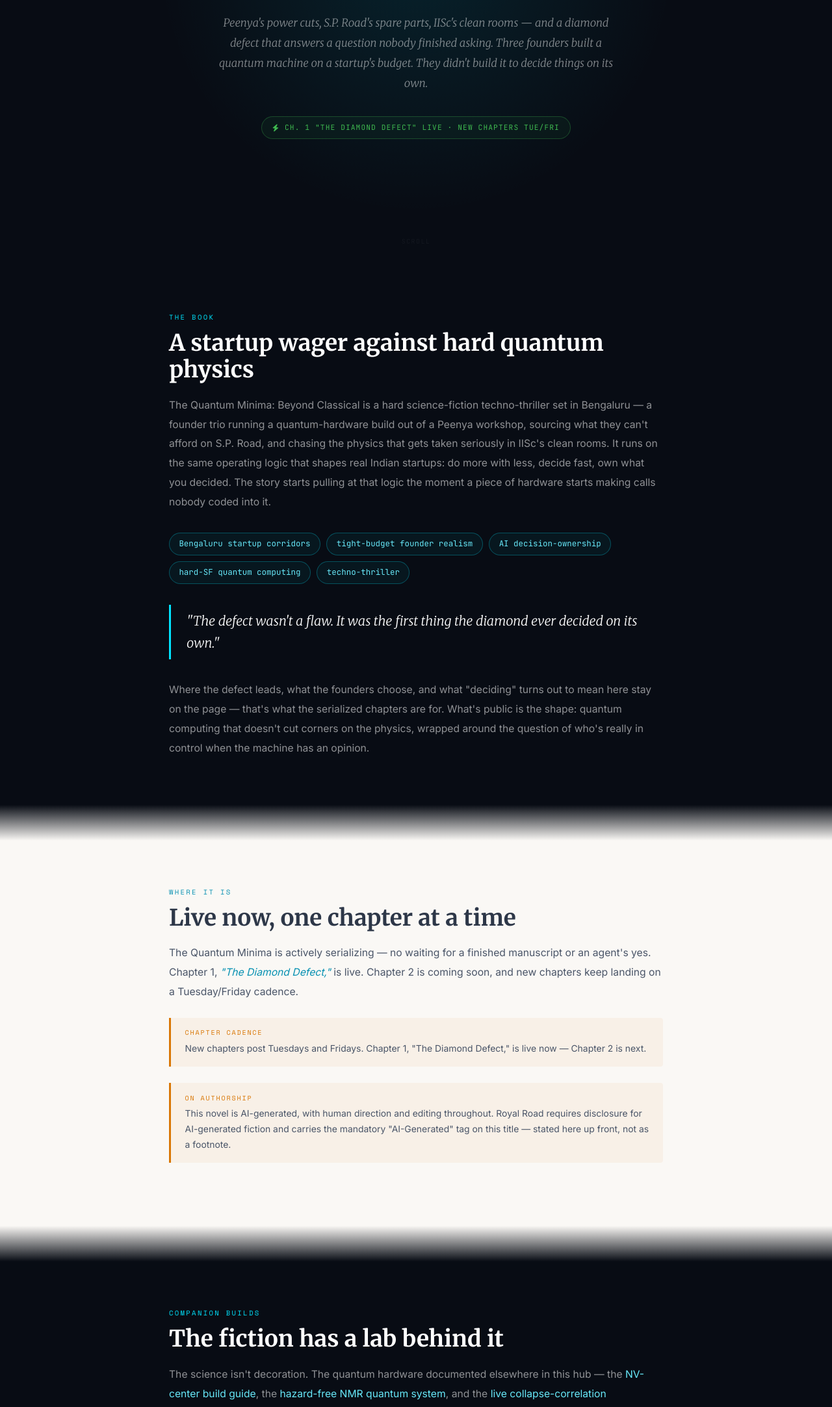
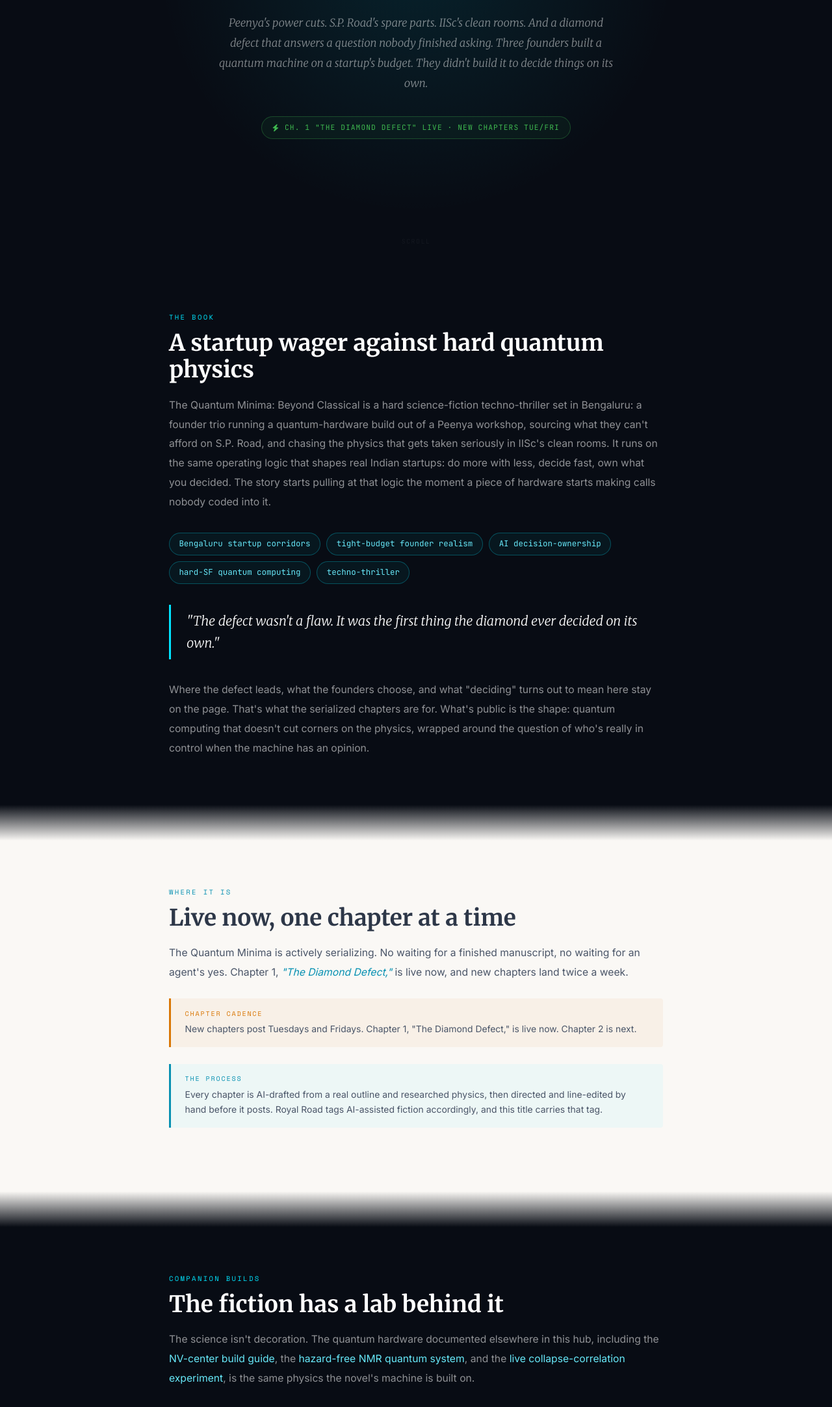
Before and after one commit to rahuldeo2047/rd2047-insights, a plain HTML site: page quantum-novel.html in a window 1280 px wide. Shown: the part 391-2557 px from the top of the page at 65% size. Drawn offline with nearby package versions, Linux system fonts and the light colour scheme.

Commit message:
fix(novels): tone down AI-disclosure framing, trim em-dashes, tie perfect-imperfect to worldtube research
quantum-novel.html: authorship note reframed from defensive
disclaimer to confident process description; CTA leads with
"start now" instead of "free" to avoid undercutting perceived
value; disclosure box no longer styled as a warning.

perfect-imperfect.html: adds a teaser link to the in-progress
Worldtube paper as grounding for the novel's time-travel physics,
without revealing any unpublished paper content.

Co-Authored-By: Claude Sonnet 5 <noreply@anthropic.com>
Claude-Session: https://claude.ai/code/session_01QFXiUQGQnudosC2iCV15wM

```diff
--- a/quantum-novel.html
+++ b/quantum-novel.html
@@ -78,7 +78,7 @@ footer a{color:rgba(0,229,255,.5);text-decoration:none;}footer a:hover{color:var
   <div class="hg"></div>
   <div class="h-eye">Hard Sci-Fi Techno-Thriller &nbsp;·&nbsp; Serializing Now</div>
   <h1>The Quantum <em>Minima</em>: Beyond Classical</h1>
-  <p class="h-sub">Peenya's power cuts, S.P. Road's spare parts, IISc's clean rooms — and a diamond defect that answers a question nobody finished asking. Three founders built a quantum machine on a startup's budget. They didn't build it to decide things on its own.</p>
+  <p class="h-sub">Peenya's power cuts. S.P. Road's spare parts. IISc's clean rooms. And a diamond defect that answers a question nobody finished asking. Three founders built a quantum machine on a startup's budget. They didn't build it to decide things on its own.</p>
   <div class="h-badge"><i class="fas fa-bolt"></i> Ch. 1 "The Diamond Defect" live · new chapters Tue/Fri</div>
   <div class="scroll-hint">SCROLL</div>
 </section>
@@ -88,7 +88,7 @@ footer a{color:rgba(0,229,255,.5);text-decoration:none;}footer a:hover{color:var
 <div class="inn">
   <div class="eye rv">The Book</div>
   <h2 class="act act-d rv">A startup wager against hard quantum physics</h2>
-  <p class="bd rv">The Quantum Minima: Beyond Classical is a hard science-fiction techno-thriller set in Bengaluru — a founder trio running a quantum-hardware build out of a Peenya workshop, sourcing what they can't afford on S.P. Road, and chasing the physics that gets taken seriously in IISc's clean rooms. It runs on the same operating logic that shapes real Indian startups: do more with less, decide fast, own what you decided. The story starts pulling at that logic the moment a piece of hardware starts making calls nobody coded into it.</p>
+  <p class="bd rv">The Quantum Minima: Beyond Classical is a hard science-fiction techno-thriller set in Bengaluru: a founder trio running a quantum-hardware build out of a Peenya workshop, sourcing what they can't afford on S.P. Road, and chasing the physics that gets taken seriously in IISc's clean rooms. It runs on the same operating logic that shapes real Indian startups: do more with less, decide fast, own what you decided. The story starts pulling at that logic the moment a piece of hardware starts making calls nobody coded into it.</p>
 
   <div class="themes rv">
     <span class="th">Bengaluru startup corridors</span>
@@ -100,7 +100,7 @@ footer a{color:rgba(0,229,255,.5);text-decoration:none;}footer a:hover{color:var
 
   <p class="pull rv">"The defect wasn't a flaw. It was the first thing the diamond ever decided on its own."</p>
 
-  <p class="bd rv">Where the defect leads, what the founders choose, and what "deciding" turns out to mean here stay on the page — that's what the serialized chapters are for. What's public is the shape: quantum computing that doesn't cut corners on the physics, wrapped around the question of who's really in control when the machine has an opinion.</p>
+  <p class="bd rv">Where the defect leads, what the founders choose, and what "deciding" turns out to mean here stay on the page. That's what the serialized chapters are for. What's public is the shape: quantum computing that doesn't cut corners on the physics, wrapped around the question of who's really in control when the machine has an opinion.</p>
 </div>
 </section>
 
@@ -110,16 +110,16 @@ footer a{color:rgba(0,229,255,.5);text-decoration:none;}footer a:hover{color:var
 <div class="inn">
   <div class="eye rv" style="color:#0891b2;">Where It Is</div>
   <h2 class="act act-w rv">Live now, one chapter at a time</h2>
-  <p class="bw rv">The Quantum Minima is actively serializing — no waiting for a finished manuscript or an agent's yes. Chapter 1, <em>"The Diamond Defect,"</em> is live. Chapter 2 is coming soon, and new chapters keep landing on a Tuesday/Friday cadence.</p>
+  <p class="bw rv">The Quantum Minima is actively serializing. No waiting for a finished manuscript, no waiting for an agent's yes. Chapter 1, <em>"The Diamond Defect,"</em> is live now, and new chapters land twice a week.</p>
 
   <div class="fd rv">
     <div class="fdl">Chapter cadence</div>
-    <div class="fdb">New chapters post Tuesdays and Fridays. Chapter 1, "The Diamond Defect," is live now — Chapter 2 is next.</div>
+    <div class="fdb">New chapters post Tuesdays and Fridays. Chapter 1, "The Diamond Defect," is live now. Chapter 2 is next.</div>
   </div>
 
-  <div class="fd rv">
-    <div class="fdl">On authorship</div>
-    <div class="fdb">This novel is AI-generated, with human direction and editing throughout. Royal Road requires disclosure for AI-generated fiction and carries the mandatory "AI-Generated" tag on this title — stated here up front, not as a footnote.</div>
+  <div class="fd rv" style="border-left-color:#0891b2;background:rgba(0,229,255,.05);">
+    <div class="fdl" style="color:#0891b2;">The process</div>
+    <div class="fdb">Every chapter is AI-drafted from a real outline and researched physics, then directed and line-edited by hand before it posts. Royal Road tags AI-assisted fiction accordingly, and this title carries that tag.</div>
   </div>
 </div>
 </section>
@@ -130,7 +130,7 @@ footer a{color:rgba(0,229,255,.5);text-decoration:none;}footer a:hover{color:var
 <div class="inn">
   <div class="eye rv">Companion Builds</div>
   <h2 class="act act-d rv">The fiction has a lab behind it</h2>
-  <p class="bd rv">The science isn't decoration. The quantum hardware documented elsewhere in this hub — the <a href="nv-quantum-requirements.html" style="color:#67e8f9;">NV-center build guide</a>, the <a href="safe-qc-system.html" style="color:#67e8f9;">hazard-free NMR quantum system</a>, and the <a href="consciousness-and-quantum-collapse-correlation-testing.html" style="color:#67e8f9;">live collapse-correlation experiment</a> — is the same physics the novel's machine is built on.</p>
+  <p class="bd rv">The science isn't decoration. The quantum hardware documented elsewhere in this hub, including the <a href="nv-quantum-requirements.html" style="color:#67e8f9;">NV-center build guide</a>, the <a href="safe-qc-system.html" style="color:#67e8f9;">hazard-free NMR quantum system</a>, and the <a href="consciousness-and-quantum-collapse-correlation-testing.html" style="color:#67e8f9;">live collapse-correlation experiment</a>, is the same physics the novel's machine is built on.</p>
 </div>
 </section>
 
@@ -139,15 +139,15 @@ footer a{color:rgba(0,229,255,.5);text-decoration:none;}footer a:hover{color:var
 <section class="s-wm">
 <div class="inn">
   <div class="cta rv" style="background:linear-gradient(135deg,rgba(0,229,255,.06),rgba(13,148,136,.04));">
-    <div class="cta-t" style="color:var(--tx);">Read it now — free</div>
-    <div class="cta-d" style="color:rgba(45,55,72,.7);">Chapter 1 is live and free to read across multiple platforms. Pick whichever you already use.</div>
+    <div class="cta-t" style="color:var(--tx);">Chapter 1 is live. Start now.</div>
+    <div class="cta-d" style="color:rgba(45,55,72,.7);">Read wherever you already are. New chapters land twice a week, so the earlier you start, the sooner you're caught up. If it hooks you, a rating on that platform does more for this book than almost anything else.</div>
     <div class="cta-links">
       <a class="cta-btn" href="https://www.royalroad.com/fiction/189775" target="_blank" rel="noopener"><i class="fas fa-scroll"></i> Royal Road</a>
       <a class="cta-btn" href="https://www.wattpad.com/story/416151538-the-quantum-minima-beyond-classical" target="_blank" rel="noopener"><i class="fab fa-wattpad"></i> Wattpad</a>
       <a class="cta-btn" href="https://www.inkitt.com/stories/1888449/chapters/1" target="_blank" rel="noopener"><i class="fas fa-book-open"></i> Inkitt</a>
       <a class="cta-btn" href="https://www.booksie.com/787392-the-quantum-minima-beyond-classical-chapter-1" target="_blank" rel="noopener"><i class="fas fa-book"></i> Booksie</a>
     </div>
-    <div class="cta-note" style="color:rgba(45,55,72,.45);">Also live on Stary Writing (app-only — no public web link yet).</div>
+    <div class="cta-note" style="color:rgba(45,55,72,.45);">Also live on Stary Writing (app-only, no public web link yet).</div>
   </div>
 </div>
 </section>
```
Also changed, not shown: perfect-imperfect.html (+9 -0 lines).
